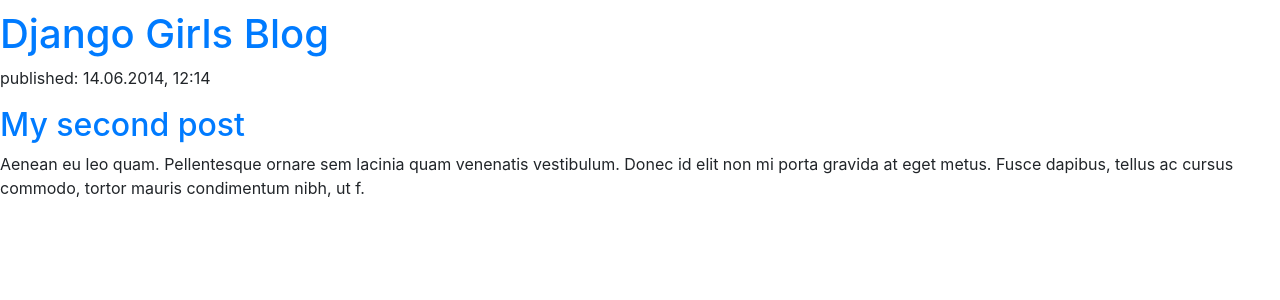
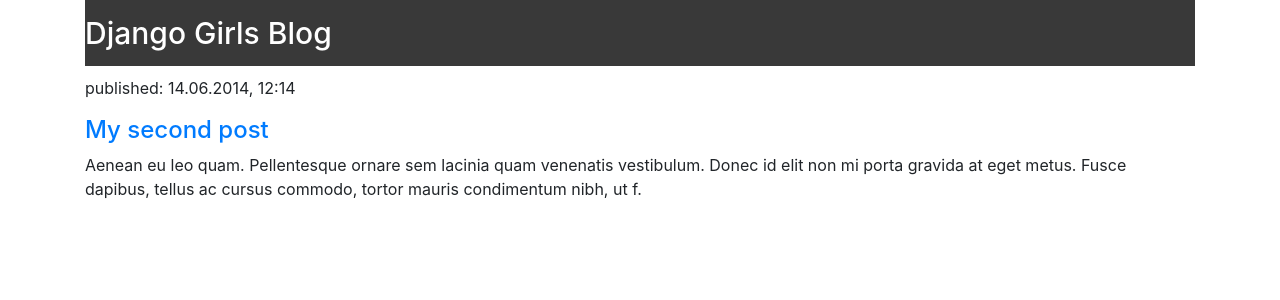
Before and after one commit to kahee/Djangogirls-Tutorial, a Django app: page / in a window 1280 px wide. Shown: the top 300 px of the page. Run offline with Django 3.2, Linux system fonts and the light colour scheme; data that the repository does not hold is empty; some libraries are stand-ins or nearby versions.

Commit message:
static template tag사용, blog.css 구현

```diff
--- a/django/static/css/blog.css
+++ b/django/static/css/blog.css
@@ -1,3 +1,41 @@
 body {
-    padding-top:10px
+    fond-size: 13px;
 }
+
+h1 {
+    font-size: 30px;
+}
+
+h2 {
+    font-size: 24px;
+}
+
+.header{
+    background-color : #393939;
+    padding-top: 15px;
+    padding-bottom : 15px;
+    margin-bottom: 10px;
+    }
+
+.header a {
+    color: white;
+    text-decoration: none;
+    }
+.post {
+    padding-bottom: 10px;
+    border-bottom: 1px solid #ccc;
+    margin - bottom: 10px;
+    }
+
+.post:last-child{
+    border: none;}
+
+.post > .post-date {
+    text-align : right;
+    font-size : 10px
+    margin-bottom : -6px;
+    }
+.post > .post-content{
+    max-height :190px;
+    overflow: hidden;
+}
--- a/django/templates/blog/post_list.html
+++ b/django/templates/blog/post_list.html
@@ -1,3 +1,4 @@
+{% load static %}
 <!doctype html>
 <html lang="ko">
 <head>
@@ -6,23 +7,24 @@
           content="width=device-width, user-scalable=no, initial-scale=1.0, maximum-scale=1.0, minimum-scale=1.0">
     <meta http-equiv="X-UA-Compatible" content="ie=edge">
     <title>Document</title>
-    <link rel="stylesheet" href="/static/bootstrap/css/bootstrap.css">
-    <link rel="stylesheet" href="/static/css/blog.css">
+    <link rel="stylesheet" href="{% static 'bootstrap/css/bootstrap.css' %}">
+    <link rel="stylesheet" href="{% static 'css/blog.css' %}">
 </head>
 <body>
-
+<div class="container">
     <div>
-    <h1><a href="">Django Girls Blog</a></h1>
+        <h1 class="header"><a href="">Django Girls Blog</a></h1>
     </div>
 
 
     {% for post in posts %}
-<div class="container">
 
-    <p>{{ post.published_date }}</p>
-    <h2><a href="">{{ post.title }}</a></h2>
-    <p>{{ post.content |linebreaksbr|truncatewords:30 }}</p>
+    <div class = "post">
+        <p class="post-date">{{ post.published_date }}</p>
+        <h2 class="post-title"><a href="">{{ post.title }}</a></h2>
+        <p class="post-content">{{ post.content |linebreaksbr|truncatewords:30 }}</p>
     </div>
+
     {% endfor %}
     <div>
         <p>published: 14.06.2014, 12:14</p>
@@ -30,5 +32,6 @@
         <p>Aenean eu leo quam. Pellentesque ornare sem lacinia quam venenatis vestibulum. Donec id elit non mi porta gravida
             at eget metus. Fusce dapibus, tellus ac cursus commodo, tortor mauris condimentum nibh, ut f.</p>
     </div>
+</div>
 </body>
 </html>
```
Lines whose indentation alone changed are shown as unchanged.
